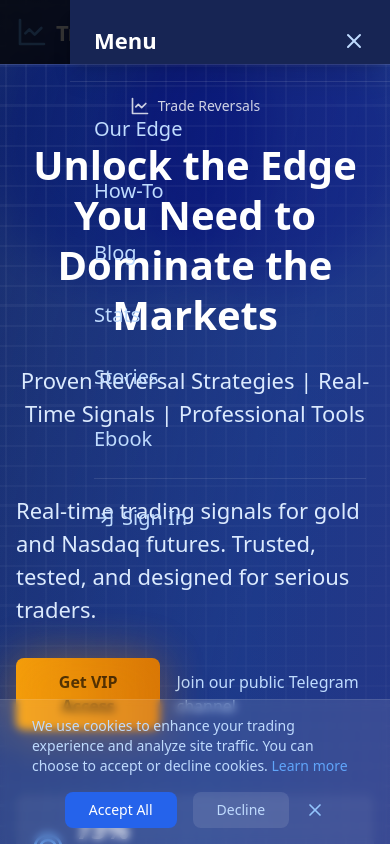
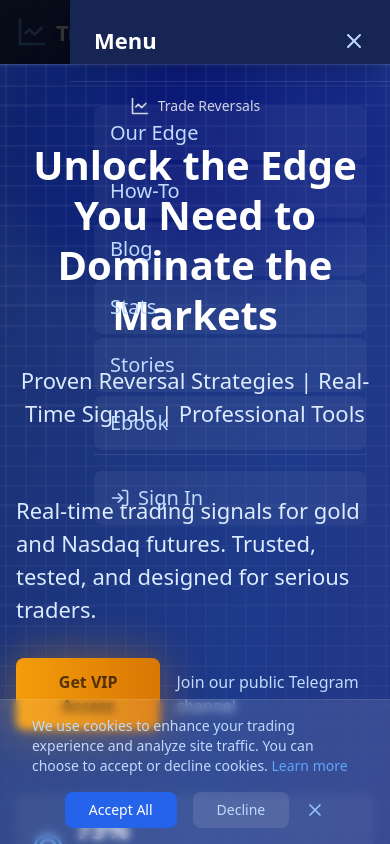
Before and after one commit to mcfehu/Trade-Reversals, a React (Vite) app: page / in a window 390 px wide. Both pictures are taken after a click on the button 354 px from the left and 32 px from the top of the page. Shown: the top 844 px of the page. Built offline with nearby package versions, Linux system fonts and the light colour scheme.

Commit message:
Commit from Bolt to GitHub

```diff
--- a/src/components/header/MobileMenu.tsx
+++ b/src/components/header/MobileMenu.tsx
@@ -33,55 +33,55 @@ export default function MobileMenu({ isOpen, onClose }: MobileMenuProps) {
             </button>
           </div>
 
-          <div className="p-6 space-y-4">
+          <div className="p-6 space-y-1">
             <Link
               to="/edge"
-              className="block text-lg text-blue-200 hover:text-white py-2"
+              className="block text-lg text-blue-200 hover:text-white py-3 px-4 rounded-lg bg-white/5 hover:bg-white/10 transition-colors"
               onClick={onClose}
             >
               Our Edge
             </Link>
             <Link
               to="/faq"
-              className="block text-lg text-blue-200 hover:text-white py-2"
+              className="block text-lg text-blue-200 hover:text-white py-3 px-4 rounded-lg bg-white/5 hover:bg-white/10 transition-colors"
               onClick={onClose}
             >
               How-To
             </Link>
             <Link
               to="/blog"
-              className="block text-lg text-blue-200 hover:text-white py-2"
+              className="block text-lg text-blue-200 hover:text-white py-3 px-4 rounded-lg bg-white/5 hover:bg-white/10 transition-colors"
               onClick={onClose}
             >
               Blog
             </Link>
             <Link
               to="/stats"
-              className="block text-lg text-blue-200 hover:text-white py-2"
+              className="block text-lg text-blue-200 hover:text-white py-3 px-4 rounded-lg bg-white/5 hover:bg-white/10 transition-colors"
               onClick={onClose}
             >
               Stats
             </Link>
             <Link
               to="/stories"
-              className="block text-lg text-blue-200 hover:text-white py-2"
+              className="block text-lg text-blue-200 hover:text-white py-3 px-4 rounded-lg bg-white/5 hover:bg-white/10 transition-colors"
               onClick={onClose}
             >
               Stories
             </Link>
             <Link
               to="/ebook"
-              className="block text-lg text-blue-200 hover:text-white py-2"
+              className="block text-lg text-blue-200 hover:text-white py-3 px-4 rounded-lg bg-white/5 hover:bg-white/10 transition-colors"
               onClick={onClose}
             >
               Ebook
             </Link>
 
-            <div className="pt-4 border-t border-white/10">
+            <div className="pt-4 mt-4 border-t border-white/10">
               {user ? (
                 <Link
                   to="/dashboard"
-                  className="flex items-center gap-2 text-lg text-blue-200 hover:text-white py-2"
+                  className="flex items-center gap-2 text-lg text-blue-200 hover:text-white py-3 px-4 rounded-lg bg-white/5 hover:bg-white/10 transition-colors"
                   onClick={onClose}
                 >
                   Dashboard
@@ -89,7 +89,7 @@ export default function MobileMenu({ isOpen, onClose }: MobileMenuProps) {
               ) : (
                 <button
                   onClick={onClose}
-                  className="flex items-center gap-2 text-lg text-blue-200 hover:text-white py-2"
+                  className="flex items-center gap-2 text-lg text-blue-200 hover:text-white py-3 px-4 rounded-lg bg-white/5 hover:bg-white/10 transition-colors w-full text-left"
                 >
                   <LogIn className="h-5 w-5" />
                   Sign In
```
